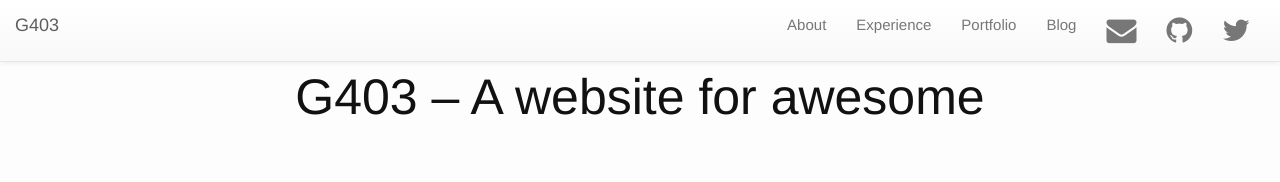
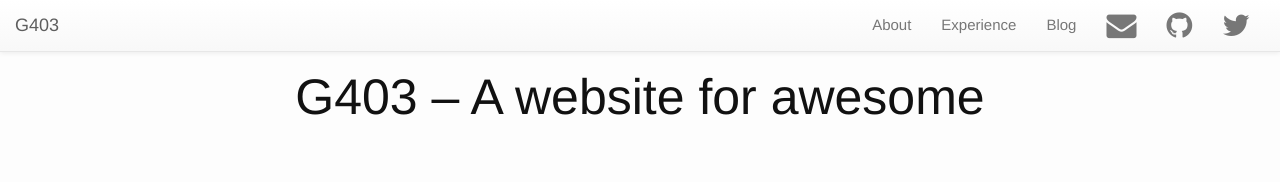
Before and after one commit to gabriel403/g403.co, a Jekyll site: the page built from _posts/2012-07-07-blog-intro.md, in a window 1280 px wide. Shown: the top 182 px of the page. Built offline with Jekyll 4.4.1, drawn with Linux system fonts in a browser that asks for light colours; nearby versions of some CDN libraries.

Commit message:
UI display

```diff
--- a/_includes/header.html
+++ b/_includes/header.html
@@ -13,10 +13,10 @@
       <ul class="nav navbar-nav">
         <li><a href="{% if page.url != "/index.html" %}/{% endif %}#about">About</a></li>
         <li><a href="{% if page.url != "/index.html" %}/{% endif %}#cv">Experience</a></li>
-        <li><a href="{% if page.url != "/index.html" %}/{% endif %}#portfolio">Portfolio</a></li>
+        <!-- <li><a href="{% if page.url != "/index.html" %}/{% endif %}#portfolio">Portfolio</a></li> -->
         <li><a href="{% if page.url != "/index.html" %}/{% endif %}#blog">Blog</a></li>
       </ul>
-      <ul class="nav navbar-nav">
+      <ul class="nav navbar-nav social">
         {% if site.links.email %}
           <li><a href="mailto:{{ site.links.email }}"><i class="navbar-link fa fa-envelope fa-2x"></i></a></li>
         {% endif %}
--- a/css/main.scss
+++ b/css/main.scss
@@ -10,6 +10,11 @@ html, body {
 }
 
 body { padding-top: 70px!important; }
+
+ul.social>li>a {
+  padding-top: 10px;
+  padding-bottom: 10px;
+}
 
 .section:before {
   content: "";
--- a/index.html
+++ b/index.html
@@ -22,14 +22,14 @@ layout: default
       {% capture cv %}{% include cv.md %}{% endcapture %}
       {{ cv | markdownify }}
     </div>
-  </section>
+  <!-- </section>
 
   <div class="parallax portfolio text">
     <h1 id="portfolio" class="section">
       Portfolio
     </h1>
   </div>
-  <section>
+  <section> -->
     <div>
       {% capture portfolio %}{% include portfolio.md %}{% endcapture %}
       {{ portfolio | markdownify }}
```
